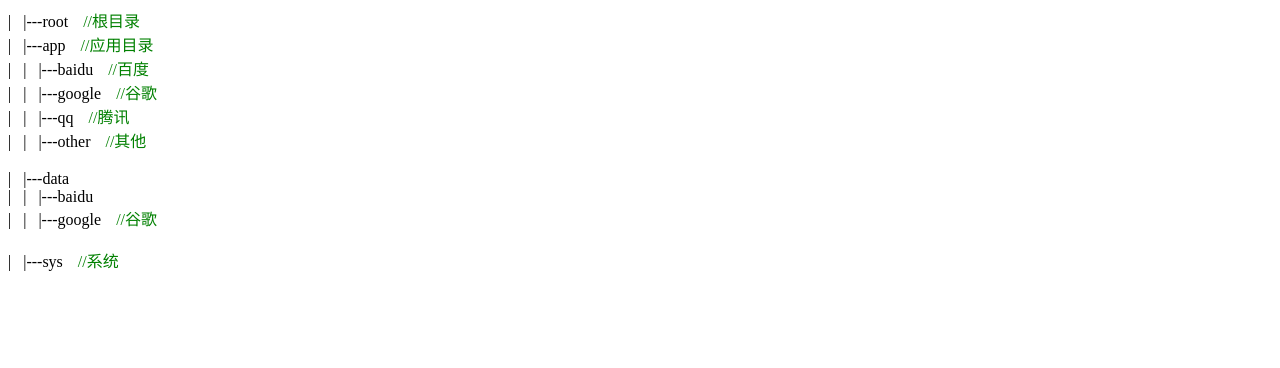
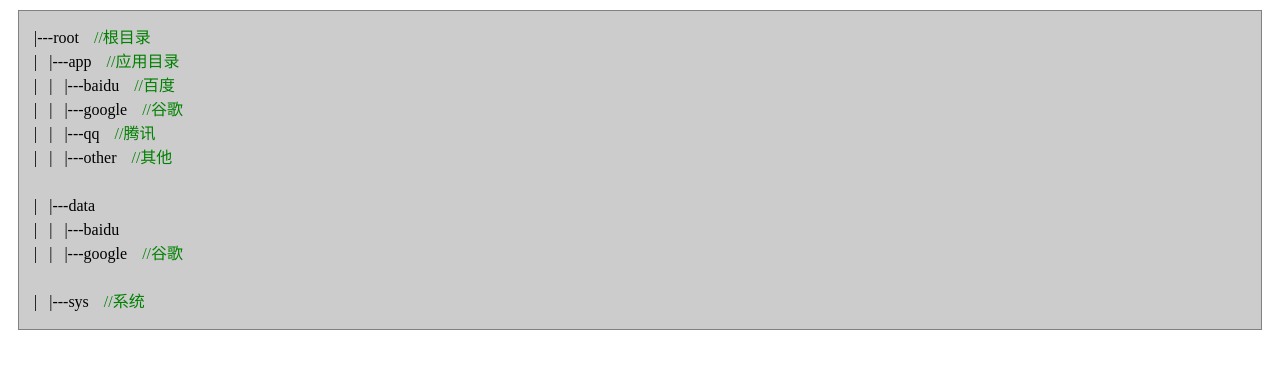
Before and after one commit to littleweb/pathGo, a plain HTML site: page showdir.html in a window 1280 px wide. Drawn offline with Linux system fonts and the light colour scheme.

Commit message:
更新showdir.html

```diff
--- a/showdir.html
+++ b/showdir.html
@@ -7,6 +7,7 @@
 <meta name="keywords" content="" />
 <link rel="stylesheet" href="" />
 <style>
+	#dir{margin:10px;padding:15px;line-height:24px;border:1px solid gray;background:#ccc;}
 	body{font-family:"微软雅黑";}
 	.node{margin-left:15px;color:green;}
 </style>
@@ -29,8 +30,8 @@
 <script type="text/javascript">
 var dir=document.getElementById("dir");
 dir.innerHTML=dir.innerHTML.replace(/[^:\/]\/{1}(?!\/)|\s{1}\/{2}|\n|\t+\/|-{4}\n/g,function(a){
-	if(a=='/' || a== '\n' || a==' //' || a=="----\n"){
-		return ({'/':'|---','\n':'</span><br/>',' //':'<span class="node">//','----\n':'<br />'})[a];
+	if(/\n\/|\n|\/\/|-{4}\n/.test(a)){
+		return ({'\n/':'|---','\n':'</span><br />',' //':'<span class="node">//','----\n':'<br />'})[a];
 	}else{
 		return (new Array(a.length)).join("|&nbsp;&nbsp;&nbsp;") + '|---';
 	}
```
Also changed, not shown: 1 other file.
